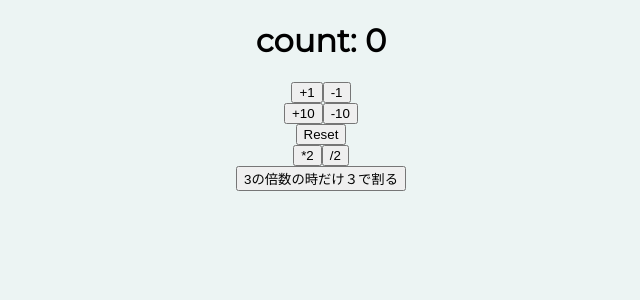
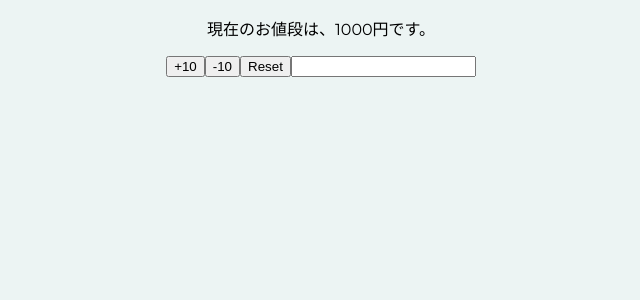
Before and after one commit to hana-sama/react-hooks-102, a React (Create React App) app: page / in a window 1280 px wide. Shown: the top 300 px of the page, without its empty margins (319-959 px from the left). Built offline with nearby package versions, Linux system fonts and the light colour scheme.

Commit message:
multiple-states

```diff
--- a/src/components/App.jsx
+++ b/src/components/App.jsx
@@ -1,69 +1,29 @@
 import React, {useState} from 'react'
 
-function App() {
-  const initialState = 0
-  const [count, setCount] = useState(0)
-  function increment(){
-    setCount(count +1)
-  }
-  function decrement(){
-    setCount(count -1)
-  }
-  function reset(){
-    setCount(initialState)
-  }
-  function increment2(){
-    setCount((prevValue)=>{
-      return prevValue +10
-    })
-  }
-  function decrement2(){
-    setCount((prevValue)=>{
-      return prevValue -10
-    })
-  }
-  function multiply(){
-    setCount((prevValue)=>{
-      return prevValue *2
-    })
-  }
-  function divide(){
-    setCount((prevValue)=>{
-      return prevValue / 2
-    })
-  }
-  function modulo(){
-    setCount((prevValue)=>{
-      if(prevValue % 3 === 0){
-        return prevValue / 3
-      } else {
-        return "3の倍数ではありません！"
-      }
-    })
+function App(props) {
+   const [name, setName] = useState(props.name)
+  const [price, setPrice] = useState(props.price)
+  const reset = ()=>{
+    setPrice(props.price)
+    setName(props.name)
   }
   return (
     <React.Fragment>
-      <h1>count: {count}</h1>
-      <div>
-      <button onClick={increment}>+1</button>
-      <button onClick={decrement}>-1</button>
-      </div>
-      <div>
-        <button onClick={increment2}>+10</button>
-        <button onClick={decrement2}>-10</button>
-      </div>
-      <div>
+      <p>現在{name}のお値段は、{price}円です。</p>
+      <button onClick={()=> setPrice(prevPrice => prevPrice+10)}>+10</button>
+      <button onClick={()=> setPrice(prevPrice => prevPrice -10)}>-10</button>
       <button onClick={reset}>Reset</button>
-      </div>
-      <div>
-        <button onClick={multiply}>*2</button>
-        <button onClick={divide}>/2</button>
-      </div>
-      <div>
-        <button onClick={modulo}>3の倍数の時だけ３で割る</button>
-      </div>
+      <input
+      value={name}
+      onChange={e => setName(e.target.value)}
+      />
     </React.Fragment>
   )
 }
 
+App.defaultProps = {
+  name:"",
+  price: 1000
+}
+
 export default App
```
